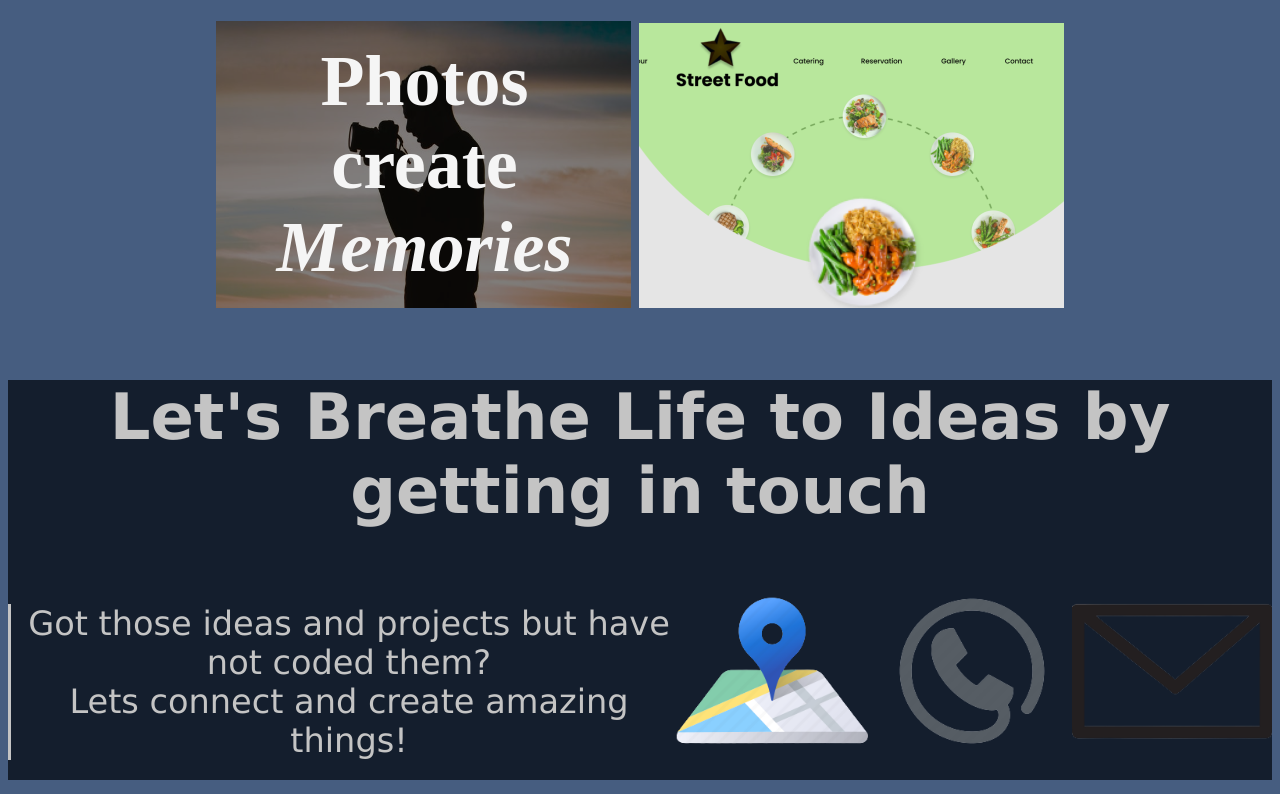
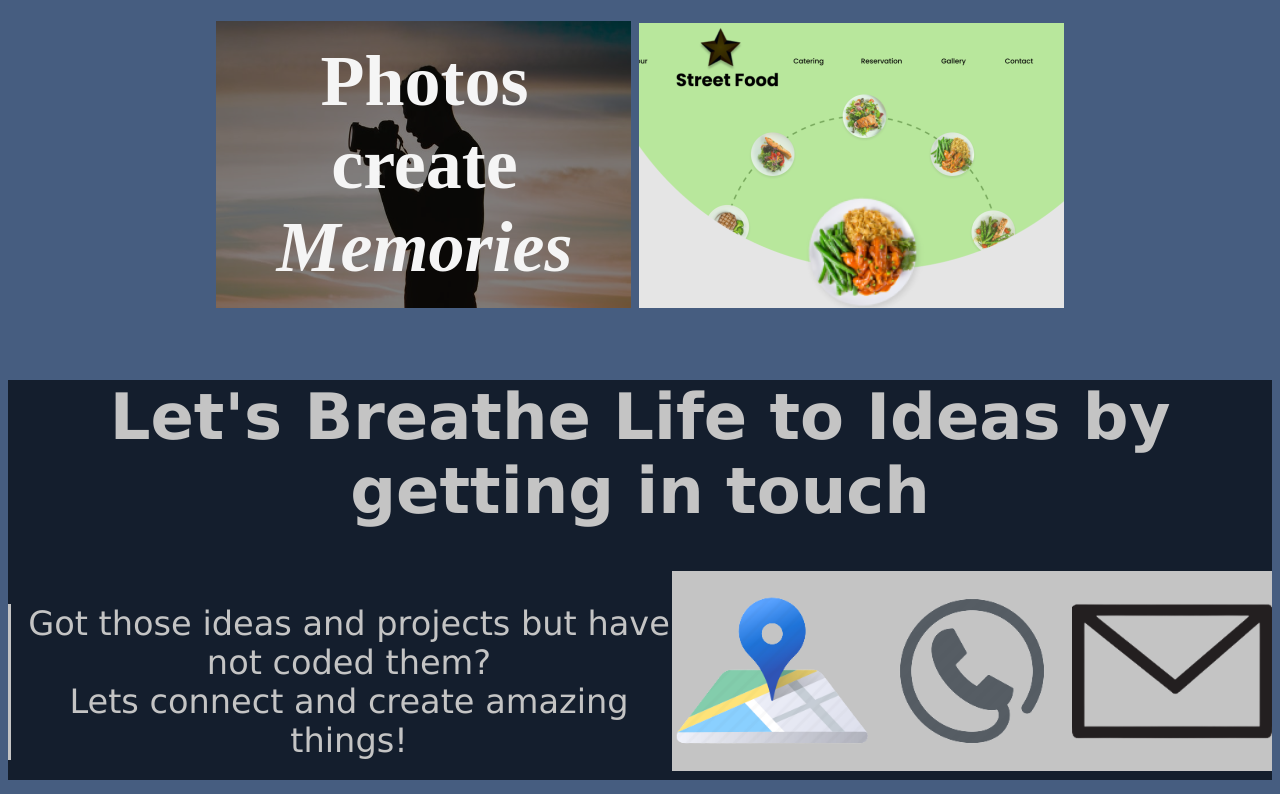
Before and after one commit to OGENDI/Derick-Portfolio, a plain HTML site: page index.html in a window 1280 px wide. Shown: the part 2617-3411 px from the top of the page. Drawn offline with Linux system fonts and the light colour scheme.

Commit message:
Will style the footer icons

```diff
--- a/main.css
+++ b/main.css
@@ -185,4 +185,5 @@ button {
 
 #talk img {
     height: 200px;
+    background-color: #C4C4C4;
 }
```
